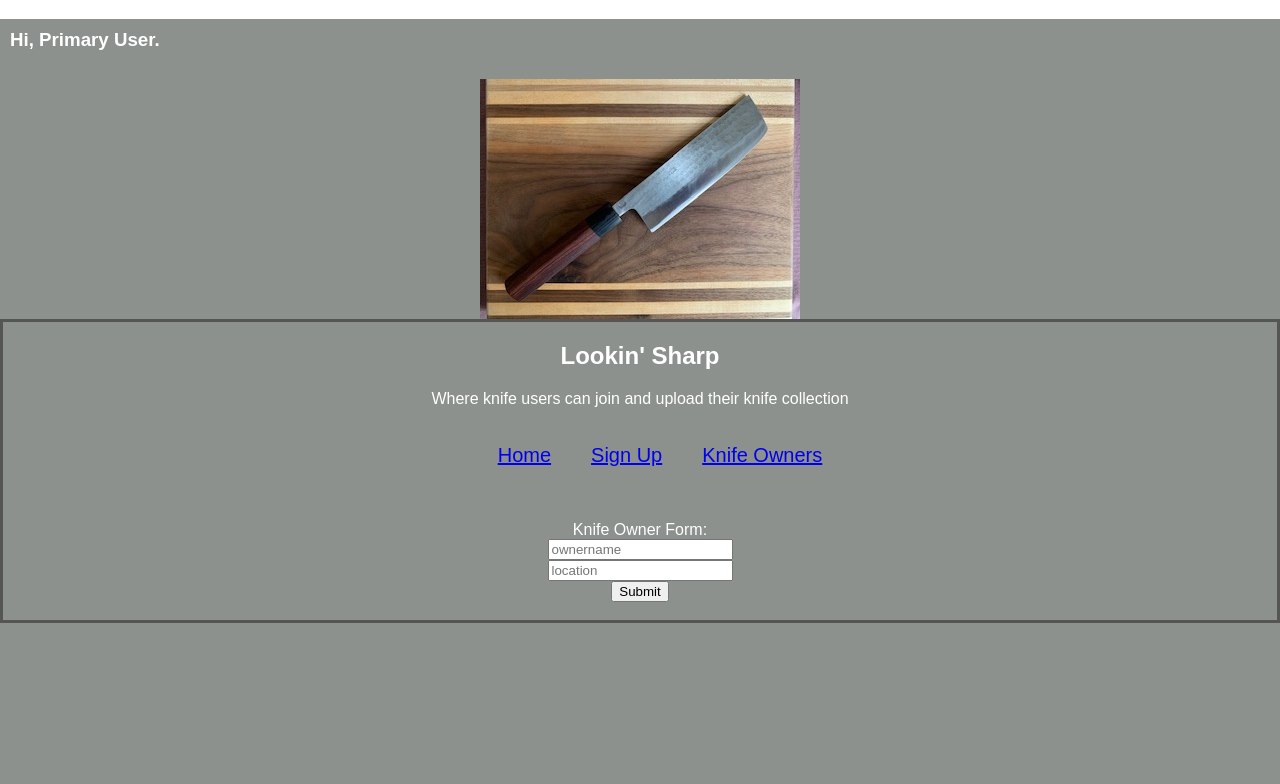
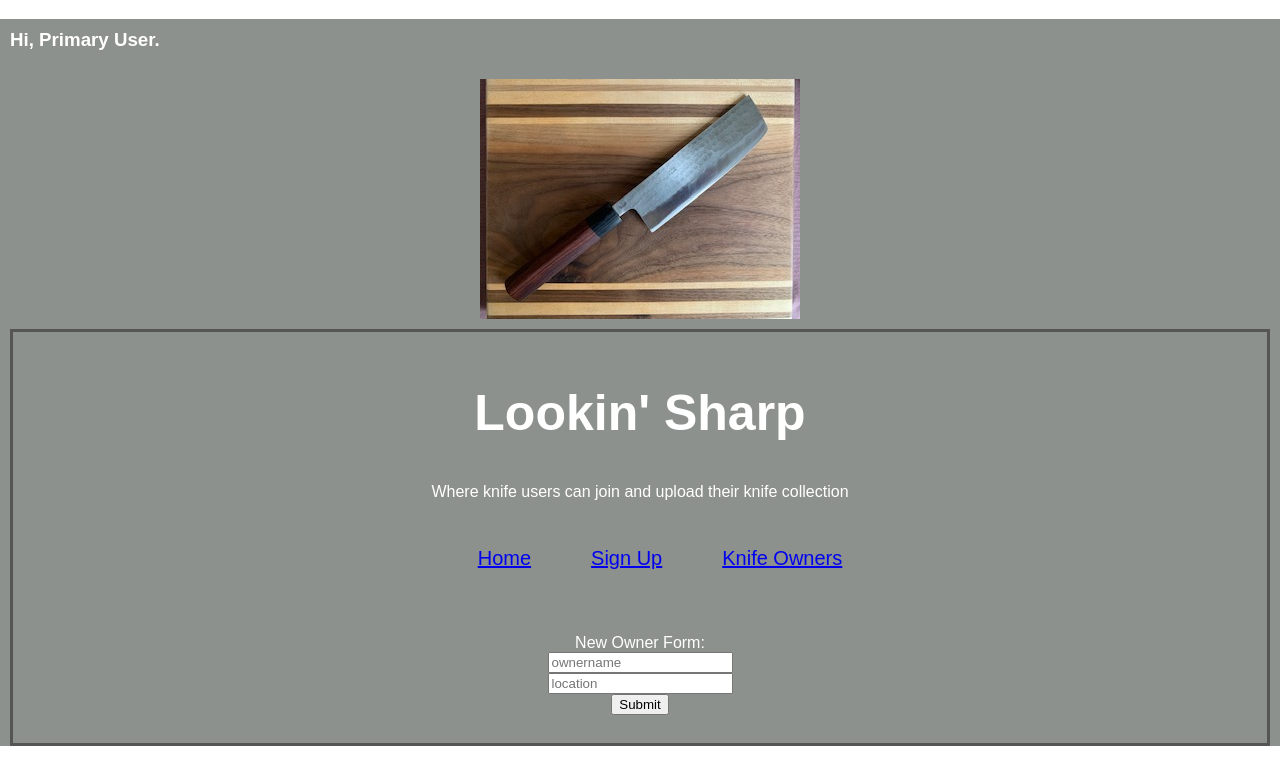
Before and after one commit to dnodolf1212/sharp-frontend, a React (Create React App) app: page /owners/new in a window 1280 px wide. Shown: the top 784 px of the page. Built offline with nearby package versions, Linux system fonts and the light colour scheme; no server answers.

Commit message:
styling on frontend in app, home, ownerrinput, ownershow and knivescontainer.

```diff
--- a/src/App.js
+++ b/src/App.js
@@ -6,7 +6,7 @@ class App extends React.Component {
 
   render() {
     return (
-      <div className="App" style={{ backgroundColor: "#8D918D", width: "100%", height: "100%", textAlign: "left", color: "white"}}>
+      <div className="App" style={{ backgroundColor: "#8D918D", textAlign: "left", color: "white"}}>
         <h3 style={{padding: "10px"}}>Hi, Primary User.</h3>
         <img src={nikiri} alt="aknife" style={{display: "block", marginLeft: "auto", marginRight: "auto"}}/>
         <Header />
--- a/src/components/Home.js
+++ b/src/components/Home.js
@@ -1,7 +1,4 @@
 import React from 'react';
-import KnifeInput from './KnifeInput';
-import Owners from '../components/Owners'
-import OwnersContainer from './containers/OwnersContainer.js'
 
 
 class Home extends React.Component {
--- a/src/components/OwnerInput.js
+++ b/src/components/OwnerInput.js
@@ -31,7 +31,7 @@ class OwnerInput extends React.Component { //controlled form with local state
     return(
       <div>
         <form onSubmit={this.handleOnSubmit}>
-          <label>Knife Owner Form:</label>
+          <label>New Owner Form:</label>
           <br />
 
           <input type="text" placeholder="ownername"
--- a/src/components/OwnerShow.js
+++ b/src/components/OwnerShow.js
@@ -10,7 +10,7 @@ const OwnerShow = (props) => {
       <h1>
         {owner ? owner.ownername : null} - {owner ? owner.location : null}
       </h1>
-      <KnivesContainer owner={owner}/>
+      <KnivesContainer owner={owner} />
     </>
   )
 }
--- a/src/containers/KnivesContainer.js
+++ b/src/containers/KnivesContainer.js
@@ -6,9 +6,11 @@ class KnivesContainer extends React.Component {
 
   render(){
     return(
-      <div>
-        <KnifeInput owner={this.props.owner}/>
-        <Knives knives={this.props.owner && this.props.owner.knives}/>
+      <div className="knife-zone">
+        <div className="knife-input">
+          <KnifeInput owner={this.props.owner} />
+        </div>
+        <Knives knives={this.props.owner && this.props.owner.knives} />
       </div>
     )
   }
--- a/src/index.css
+++ b/src/index.css
@@ -7,18 +7,37 @@ body, html, #root {
   user-select: none;
 }
 
+.container h1 {
+  font-size: 50px;
+}
+
 .nav-wrap {
   background-color: inherit;
   list-style-type: none;
   text-align: center;
   color: white;
-  padding: 0;
-  margin: 0;
+  padding: 10px;
+  margin: 10px;
   border: 3px solid rgb(85, 85, 84);
 }
 
 .nav-wrap li {
   display: inline-block;
   font-size: 20px;
-  padding: 20px;
+  padding: 30px;
 }
+
+.knife-input {
+  padding: 5px;
+}
+
+.knife-zone {
+  display: inline-flex;
+}
+
+.knife-zone li {
+  margin: 3px;
+  padding: 3px;
+  border: 3px solid rgb(85, 85, 84);
+
+}
```
Also changed, not shown: 1 other file (tests, documents, lock files or other folders).
